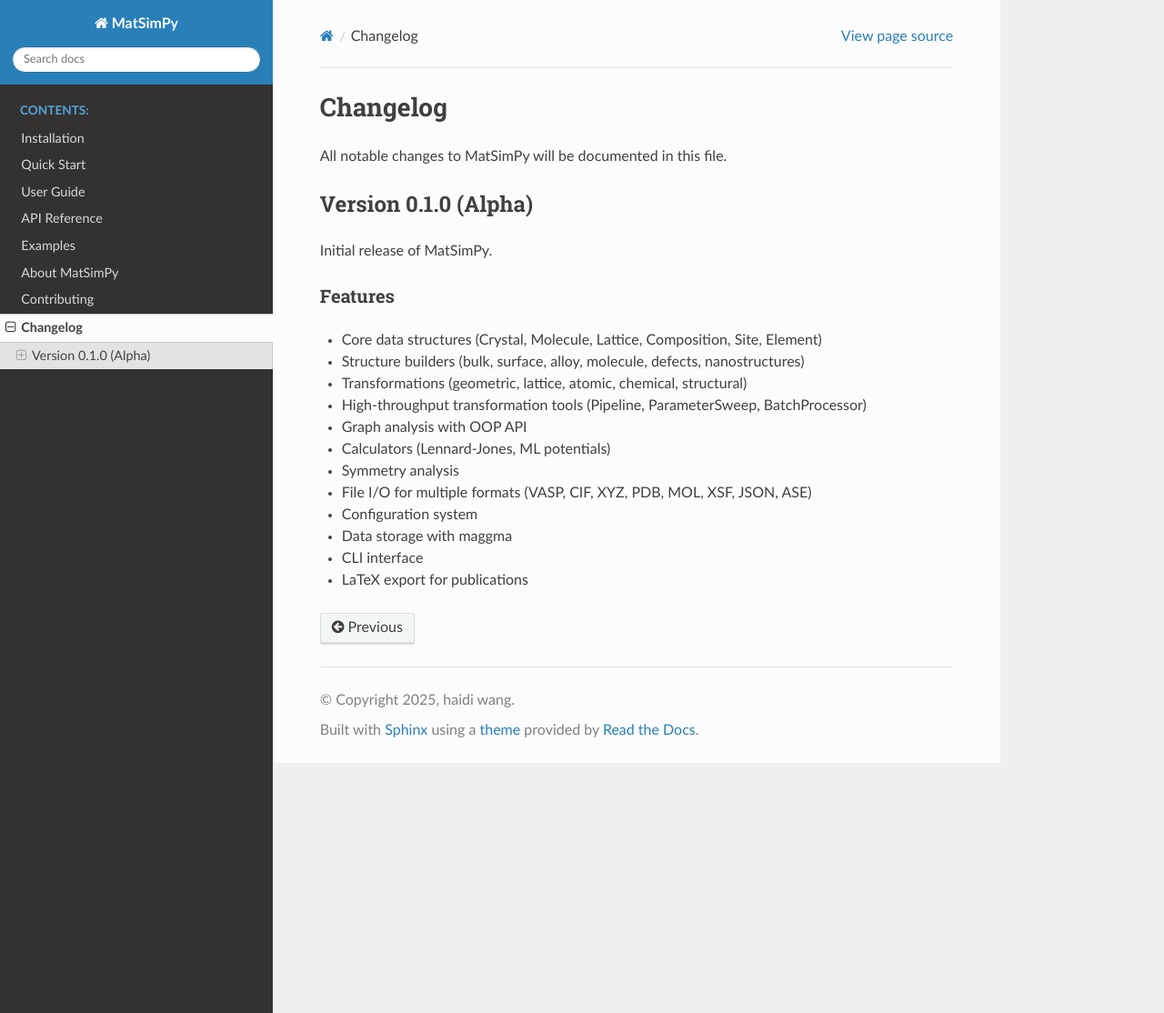
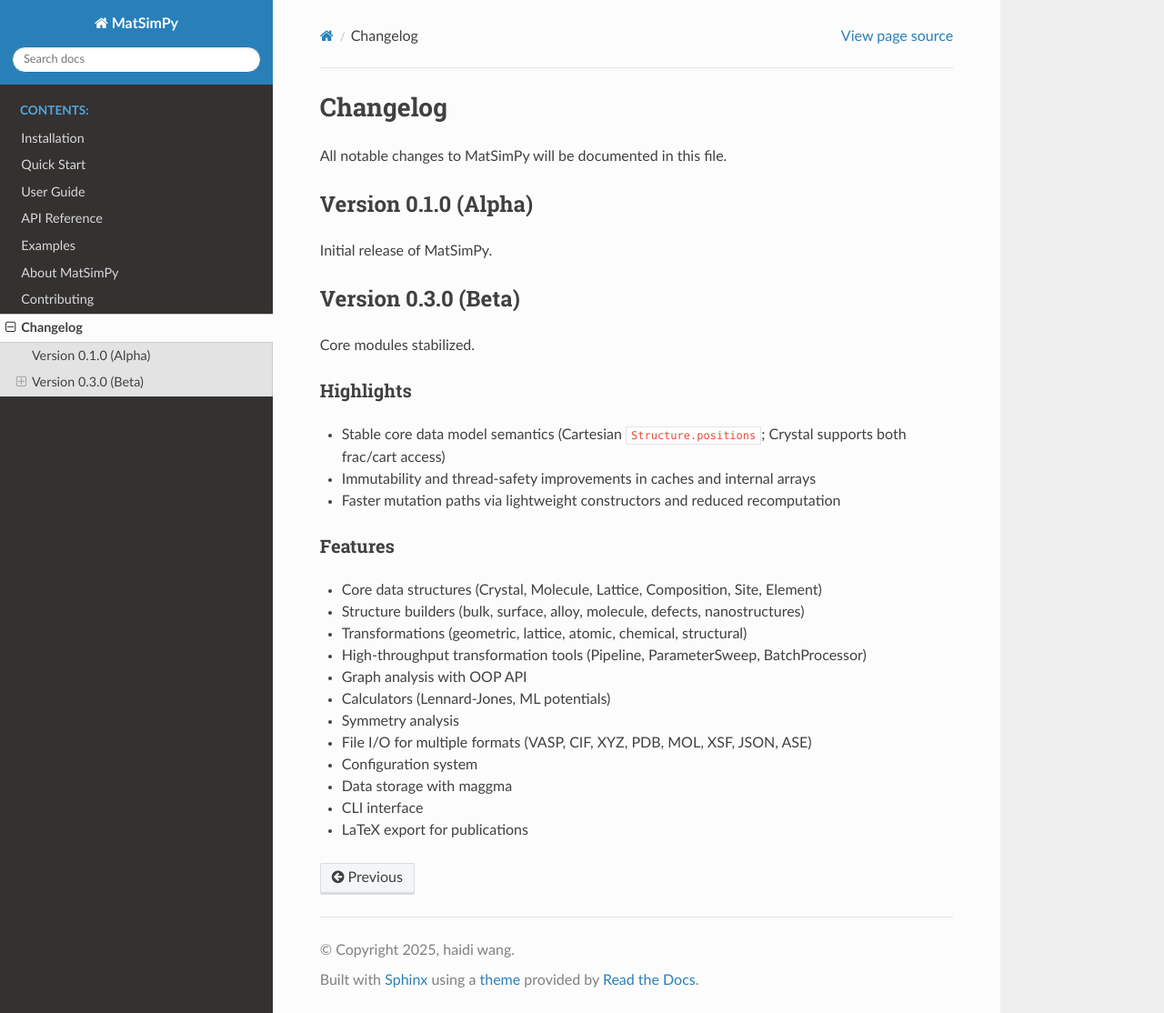
Before and after one commit to haidi-ustc/matsimpy, a Sphinx documentation site: the page built from docs/changelog.rst, in a window 1280 px wide and 1114 px high. Shown: the whole window at 91% size. Built offline with Sphinx 7.4.7 and the Read the Docs theme 3.1.0, drawn with Linux system fonts in a browser that asks for light colours.

Commit message:
chore: bump version to 0.3.0 and mark core stable
Update package metadata, exposed __version__, and docs to reflect v0.3.0 (beta) with stable core modules.

Co-authored-by: Cursor <cursoragent@cursor.com>

```diff
--- a/docs/about.rst
+++ b/docs/about.rst
@@ -6,9 +6,9 @@ MatSimPy (Materials Simulation in Python) is a comprehensive Python package for
 Project Information
 --------------------
 
-**Version**: 0.1.0
+**Version**: 0.3.0
 
-**Status**: Alpha
+**Status**: Beta (core modules stable)
 
 **License**: MIT License
 
--- a/docs/changelog.rst
+++ b/docs/changelog.rst
@@ -7,6 +7,18 @@ Version 0.1.0 (Alpha)
 ---------------------
 
 Initial release of MatSimPy.
+
+Version 0.3.0 (Beta)
+--------------------
+
+Core modules stabilized.
+
+Highlights
+~~~~~~~~~~
+
+* Stable core data model semantics (Cartesian ``Structure.positions``; Crystal supports both frac/cart access)
+* Immutability and thread-safety improvements in caches and internal arrays
+* Faster mutation paths via lightweight constructors and reduced recomputation
 
 Features
 ~~~~~~~~
--- a/docs/conf.py
+++ b/docs/conf.py
@@ -15,7 +15,7 @@ sys.path.insert(0, str(Path(__file__).parent.parent))
 project = 'MatSimPy'
 copyright = '2025, haidi wang'
 author = 'haidi wang'
-release = '0.1.0'
+release = '0.3.0'
 
 # -- General configuration ---------------------------------------------------
 # https://www.sphinx-doc.org/en/master/usage/configuration.html#general-configuration
--- a/matsimpy/__init__.py
+++ b/matsimpy/__init__.py
@@ -17,7 +17,7 @@ from .core import (
 )
 
 # Version
-__version__ = "0.1.0"
+__version__ = "0.3.0"
 
 __all__ = [
     # Core classes
--- a/pyproject.toml
+++ b/pyproject.toml
@@ -4,7 +4,7 @@ build-backend = "setuptools.build_meta"
 
 [project]
 name = "MatSimPy"
-version = "0.1.0"
+version = "0.3.0"
 description = "A package for materials simulation and analysis"
 readme = "README.md"
 requires-python = ">=3.9"
@@ -13,7 +13,7 @@ authors = [
     {name = "haidi wang", email = "haidi@hfut.edu.cn"}
 ]
 classifiers = [
-    "Development Status :: 3 - Alpha",
+    "Development Status :: 4 - Beta",
     "License :: OSI Approved :: MIT License",
     "Programming Language :: Python :: 3",
     "Programming Language :: Python :: 3.9",
```
